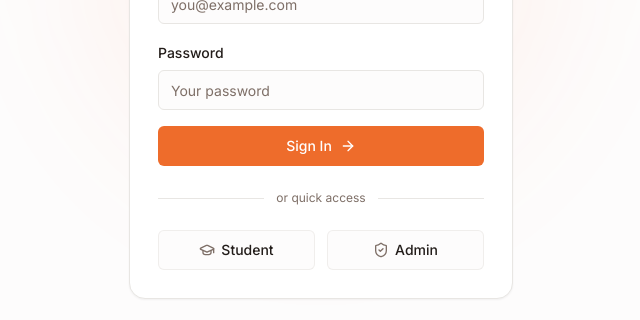
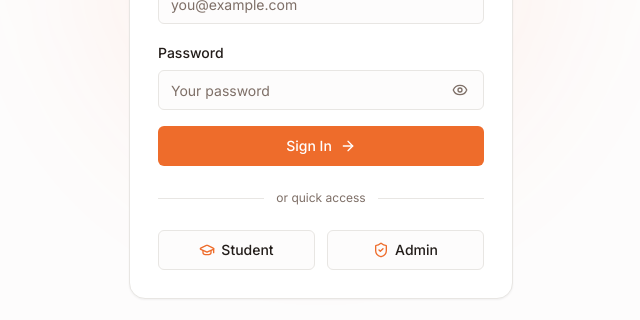
Before and after one commit to Divyanshgupta2580/Interviewer, a Next.js app: page /signin in a window 1280 px wide. Shown: the part 312-632 px from the top of the page, without its empty margins (319-959 px from the left). Built offline with nearby package versions, Linux system fonts and the light colour scheme; no server answers.

Commit message:
fix(auth): fix hover visibility on Sign Out, Student, Admin buttons and add password eye toggle

```diff
--- a/app/signin/page.tsx
+++ b/app/signin/page.tsx
@@ -3,7 +3,7 @@
 import { useState, useEffect, useRef } from 'react';
 import { useRouter } from 'next/navigation';
 import Link from 'next/link';
-import { Brain, ArrowRight, GraduationCap, ShieldCheck, Loader2 } from 'lucide-react';
+import { Brain, ArrowRight, GraduationCap, ShieldCheck, Loader2, Eye, EyeOff } from 'lucide-react';
 import { Button } from '@/components/ui/button';
 import { Input } from '@/components/ui/input';
 import { Label } from '@/components/ui/label';
@@ -16,6 +16,7 @@ export default function SignInPage() {
   const { signIn, signInDemo, isLoading, error, clearError } = useAuthStore();
   const [email, setEmail] = useState('');
   const [password, setPassword] = useState('');
+  const [showPassword, setShowPassword] = useState(false);
 
   const containerRef = useRef<HTMLDivElement>(null);
 
@@ -106,15 +107,30 @@ export default function SignInPage() {
               <Label htmlFor="password" className="text-sm font-medium">
                 Password
               </Label>
+              <div className="relative">
                 <Input
                   id="password"
-                type="password"
+                  type={showPassword ? 'text' : 'password'}
                   placeholder="Your password"
                   value={password}
                   onChange={(e) => setPassword(e.target.value)}
                   disabled={isLoading}
-                className="h-10 transition-shadow duration-200 focus:shadow-[0_0_0_3px_hsl(var(--brand)/0.12)]"
+                  className="h-10 pr-10 transition-shadow duration-200 focus:shadow-[0_0_0_3px_hsl(var(--brand)/0.12)]"
                 />
+                <button
+                  type="button"
+                  tabIndex={-1}
+                  onClick={() => setShowPassword((prev) => !prev)}
+                  aria-label={showPassword ? 'Hide password' : 'Show password'}
+                  className="absolute right-3 top-1/2 -translate-y-1/2 text-muted-foreground hover:text-foreground transition-colors p-1 rounded focus:outline-none focus-visible:ring-1 focus-visible:ring-ring"
+                >
+                  {showPassword ? (
+                    <EyeOff className="h-4 w-4" />
+                  ) : (
+                    <Eye className="h-4 w-4" />
+                  )}
+                </button>
+              </div>
             </div>
 
             {error && (
@@ -148,22 +164,24 @@ export default function SignInPage() {
           {/* Quick Access buttons */}
           <div className="grid grid-cols-2 gap-3">
             <Button
+              type="button"
               variant="outline"
               onClick={() => handleDemoSignIn('student')}
               disabled={isLoading}
-              className="group h-10 border-border/60 hover:border-brand/40 hover:bg-brand/5"
+              className="group h-10 border-border text-foreground hover:border-brand hover:bg-brand hover:text-white transition-all"
             >
-              <GraduationCap className="mr-1.5 h-4 w-4 text-muted-foreground group-hover:text-brand transition-colors" />
-              <span className="text-sm">Student</span>
+              <GraduationCap className="mr-1.5 h-4 w-4 text-brand group-hover:text-white transition-colors" />
+              <span className="text-sm font-medium">Student</span>
             </Button>
             <Button
+              type="button"
               variant="outline"
               onClick={() => handleDemoSignIn('admin')}
               disabled={isLoading}
-              className="group h-10 border-border/60 hover:border-brand/40 hover:bg-brand/5"
+              className="group h-10 border-border text-foreground hover:border-brand hover:bg-brand hover:text-white transition-all"
             >
-              <ShieldCheck className="mr-1.5 h-4 w-4 text-muted-foreground group-hover:text-brand transition-colors" />
-              <span className="text-sm">Admin</span>
+              <ShieldCheck className="mr-1.5 h-4 w-4 text-brand group-hover:text-white transition-colors" />
+              <span className="text-sm font-medium">Admin</span>
             </Button>
           </div>
         </div>
--- a/app/signup/page.tsx
+++ b/app/signup/page.tsx
@@ -3,7 +3,7 @@
 import { useState, useEffect, useRef } from 'react';
 import { useRouter } from 'next/navigation';
 import Link from 'next/link';
-import { Brain, ArrowRight, Loader2, Check } from 'lucide-react';
+import { Brain, ArrowRight, Loader2, Check, Eye, EyeOff } from 'lucide-react';
 import { Button } from '@/components/ui/button';
 import { Input } from '@/components/ui/input';
 import { Label } from '@/components/ui/label';
@@ -23,6 +23,7 @@ export default function SignUpPage() {
   const [name, setName] = useState('');
   const [email, setEmail] = useState('');
   const [password, setPassword] = useState('');
+  const [showPassword, setShowPassword] = useState(false);
 
   const containerRef = useRef<HTMLDivElement>(null);
 
@@ -139,15 +140,30 @@ export default function SignUpPage() {
               <Label htmlFor="password" className="text-sm font-medium">
                 Password
               </Label>
+              <div className="relative">
                 <Input
                   id="password"
-                type="password"
+                  type={showPassword ? 'text' : 'password'}
                   placeholder="At least 6 characters"
                   value={password}
                   onChange={(e) => setPassword(e.target.value)}
                   disabled={isLoading}
-                className="h-10 transition-shadow duration-200 focus:shadow-[0_0_0_3px_hsl(var(--brand)/0.12)]"
+                  className="h-10 pr-10 transition-shadow duration-200 focus:shadow-[0_0_0_3px_hsl(var(--brand)/0.12)]"
                 />
+                <button
+                  type="button"
+                  tabIndex={-1}
+                  onClick={() => setShowPassword((prev) => !prev)}
+                  aria-label={showPassword ? 'Hide password' : 'Show password'}
+                  className="absolute right-3 top-1/2 -translate-y-1/2 text-muted-foreground hover:text-foreground transition-colors p-1 rounded focus:outline-none focus-visible:ring-1 focus-visible:ring-ring"
+                >
+                  {showPassword ? (
+                    <EyeOff className="h-4 w-4" />
+                  ) : (
+                    <Eye className="h-4 w-4" />
+                  )}
+                </button>
+              </div>
             </div>
 
             {error && (
--- a/components/auth-modal.tsx
+++ b/components/auth-modal.tsx
@@ -15,7 +15,7 @@ import { Label } from '@/components/ui/label';
 import { useAuthStore } from '@/stores/auth-store';
 import { useAuthModalStore } from '@/stores/auth-modal-store';
 import { toast } from 'sonner';
-import { Brain, ArrowRight, GraduationCap, ShieldCheck, Loader2, Lock, UserPlus, LogOut } from 'lucide-react';
+import { Brain, ArrowRight, GraduationCap, ShieldCheck, Loader2, Lock, UserPlus, LogOut, Eye, EyeOff } from 'lucide-react';
 
 export function AuthModal() {
   const router = useRouter();
@@ -26,10 +26,12 @@ export function AuthModal() {
   const [email, setEmail] = useState('');
   const [password, setPassword] = useState('');
   const [displayName, setDisplayName] = useState('');
+  const [showPassword, setShowPassword] = useState(false);
 
   const handleOpenChange = (open: boolean) => {
     if (!open) {
       clearError();
+      setShowPassword(false);
       close();
     }
   };
@@ -134,10 +136,10 @@ export function AuthModal() {
             <Button
               type="button"
               variant="outline"
-              className="w-full h-9 border-border/70 text-xs hover:bg-destructive/10 hover:text-destructive hover:border-destructive/30 transition-colors"
+              className="group w-full h-9 border-border text-foreground text-xs hover:bg-destructive/10 hover:text-destructive hover:border-destructive/30 transition-colors"
               onClick={handleSignOutAndReset}
             >
-              <LogOut className="mr-2 h-3.5 w-3.5" />
+              <LogOut className="mr-2 h-3.5 w-3.5 text-muted-foreground group-hover:text-destructive transition-colors" />
               Sign Out / Switch Account
             </Button>
           </div>
@@ -214,15 +216,30 @@ export function AuthModal() {
                 <Label htmlFor="modal-password" className="text-xs font-medium">
                   Password
                 </Label>
+                <div className="relative">
                   <Input
                     id="modal-password"
-                  type="password"
+                    type={showPassword ? 'text' : 'password'}
                     placeholder="••••••••"
                     value={password}
                     onChange={(e) => setPassword(e.target.value)}
                     disabled={isLoading}
-                  className="h-9 text-sm"
+                    className="h-9 text-sm pr-9"
                   />
+                  <button
+                    type="button"
+                    tabIndex={-1}
+                    onClick={() => setShowPassword((prev) => !prev)}
+                    aria-label={showPassword ? 'Hide password' : 'Show password'}
+                    className="absolute right-2.5 top-1/2 -translate-y-1/2 text-muted-foreground hover:text-foreground transition-colors p-0.5 rounded focus:outline-none focus-visible:ring-1 focus-visible:ring-ring"
+                  >
+                    {showPassword ? (
+                      <EyeOff className="h-4 w-4" />
+                    ) : (
+                      <Eye className="h-4 w-4" />
+                    )}
+                  </button>
+                </div>
               </div>
 
               {error && (
@@ -266,9 +283,9 @@ export function AuthModal() {
                 size="sm"
                 onClick={() => handleDemoSignIn('student')}
                 disabled={isLoading}
-                className="h-9 border-border/80 hover:border-brand/40 hover:bg-brand/5 transition-all text-xs"
+                className="group h-9 border-border text-foreground hover:border-brand hover:bg-brand hover:text-white transition-all text-xs font-medium"
               >
-                <GraduationCap className="mr-1.5 h-3.5 w-3.5 text-brand" />
+                <GraduationCap className="mr-1.5 h-3.5 w-3.5 text-brand group-hover:text-white transition-colors" />
                 <span>Student</span>
               </Button>
               <Button
@@ -277,9 +294,9 @@ export function AuthModal() {
                 size="sm"
                 onClick={() => handleDemoSignIn('admin')}
                 disabled={isLoading}
-                className="h-9 border-border/80 hover:border-brand/40 hover:bg-brand/5 transition-all text-xs"
+                className="group h-9 border-border text-foreground hover:border-brand hover:bg-brand hover:text-white transition-all text-xs font-medium"
               >
-                <ShieldCheck className="mr-1.5 h-3.5 w-3.5 text-brand" />
+                <ShieldCheck className="mr-1.5 h-3.5 w-3.5 text-brand group-hover:text-white transition-colors" />
                 <span>Admin</span>
               </Button>
             </div>
--- a/components/layout/admin-shell.tsx
+++ b/components/layout/admin-shell.tsx
@@ -53,14 +53,14 @@ export function AdminShell({ children }: { children: React.ReactNode }) {
       <Button
         variant="outline"
         size="default"
-        className="w-full justify-start text-foreground hover:bg-muted"
+        className="group w-full justify-start border-border text-foreground hover:bg-destructive/10 hover:text-destructive hover:border-destructive/30 transition-colors"
         onClick={async () => {
           onNavigate?.();
           await handleSignOut();
         }}
         aria-label="Sign Out"
       >
-        <LogOut className="mr-2 h-4 w-4 shrink-0" />
+        <LogOut className="mr-2 h-4 w-4 shrink-0 text-muted-foreground group-hover:text-destructive transition-colors" />
         Sign Out
       </Button>
     </div>
--- a/components/layout/student-shell.tsx
+++ b/components/layout/student-shell.tsx
@@ -72,14 +72,14 @@ export function StudentShell({ children }: { children: React.ReactNode }) {
       <Button
         variant="outline"
         size="default"
-        className="w-full justify-start text-foreground hover:bg-muted"
+        className="group w-full justify-start border-border text-foreground hover:bg-destructive/10 hover:text-destructive hover:border-destructive/30 transition-colors"
         onClick={async () => {
           onNavigate?.();
           await handleSignOut();
         }}
         aria-label="Sign Out"
       >
-        <LogOut className="mr-2 h-4 w-4 shrink-0" />
+        <LogOut className="mr-2 h-4 w-4 shrink-0 text-muted-foreground group-hover:text-destructive transition-colors" />
         Sign Out
       </Button>
     </div>
```
Lines whose indentation alone changed are shown as unchanged.
